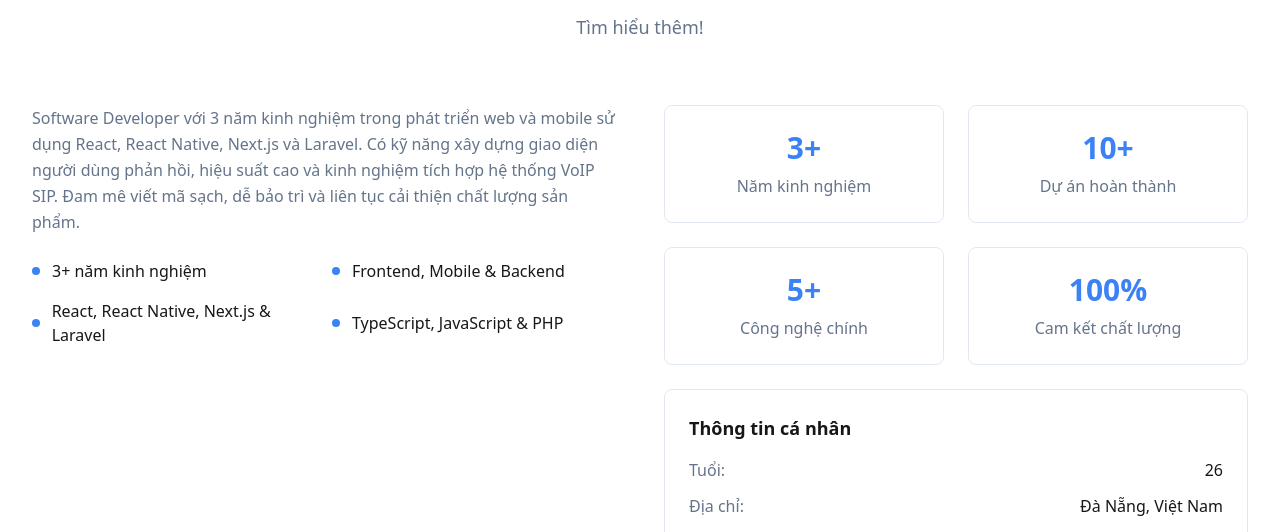
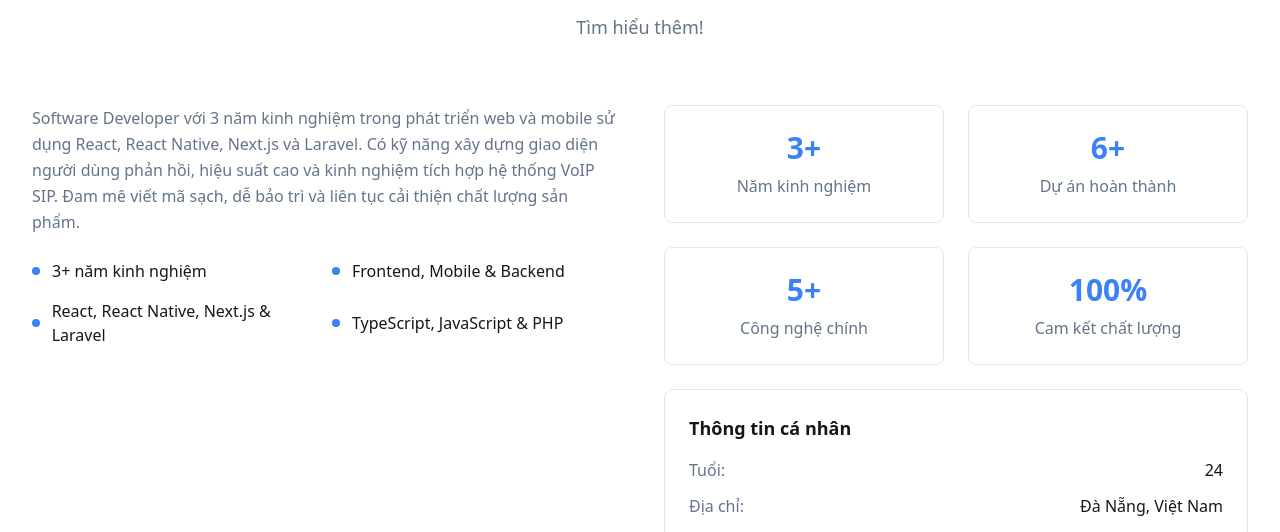
Before and after one commit to Pham-Thanh-Truong/only-fans-thomasdev, a Next.js app: page / in a window 1280 px wide. Shown: the part 987-1519 px from the top of the page. Built offline with nearby package versions, Linux system fonts and the light colour scheme; no server answers.

Commit message:
update: age and cv

```diff
--- a/src/components/sections/AboutSection.tsx
+++ b/src/components/sections/AboutSection.tsx
@@ -79,7 +79,7 @@ const AboutSection = () => {
                 <div className="text-muted-foreground">Năm kinh nghiệm</div>
               </div>
               <div className="bg-card p-6 rounded-lg border border-border text-center">
-                <div className="text-3xl font-bold text-primary mb-2">10+</div>
+                <div className="text-3xl font-bold text-primary mb-2">6+</div>
                 <div className="text-muted-foreground">Dự án hoàn thành</div>
               </div>
               <div className="bg-card p-6 rounded-lg border border-border text-center">
@@ -98,7 +98,7 @@ const AboutSection = () => {
               <div className="space-y-3">
                 <div className="flex justify-between">
                   <span className="text-muted-foreground">Tuổi:</span>
-                  <span className="text-foreground">26</span>
+                  <span className="text-foreground">{new Date().getFullYear() - 2001}</span>
                 </div>
                 <div className="flex justify-between">
                   <span className="text-muted-foreground">Địa chỉ:</span>
```
Also changed, not shown: 1 other file (tests, documents, lock files or other folders).
